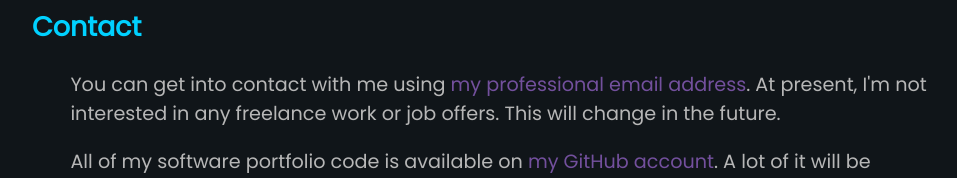
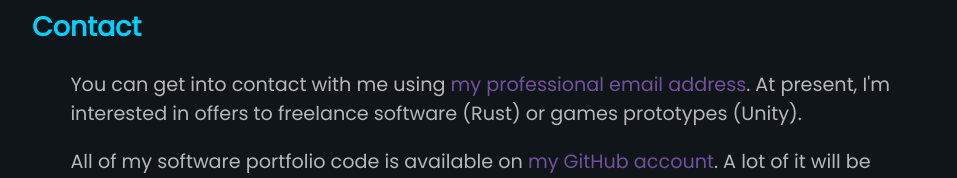
Before and after one commit to abigailsdev/abigailsdev.github.io, a plain HTML site: page index.html in a window 1280 px wide. Shown: the part 841-1019 px from the top of the page, without its empty margins (160-1117 px from the left). Drawn offline with Linux system fonts and the light colour scheme.

Commit message:
Update index.html

```diff
--- a/index.html
+++ b/index.html
@@ -26,7 +26,7 @@
 		<p class="indent">Nothing at the moment to share, please check back later!</p>
 
 		<h2>Contact</h2>
-		<p class="indent">You can get into contact with me using <a href="mailto:abigailsdev@proton.me">my professional email address</a>. At present, I'm not interested in any freelance work or job offers. This will change in the future.</p>
+		<p class="indent">You can get into contact with me using <a href="mailto:abigailsdev@proton.me">my professional email address</a>. At present, I'm interested in offers to freelance software (Rust) or games prototypes (Unity).</p>
 
 		<p class="indent">All of my software portfolio code is available on <a href="https://github.com/abigailsdev">my GitHub account</a>. A lot of it will be openly licensed if you wanted to use it or modify it for your own purposes.</p>
 
```
